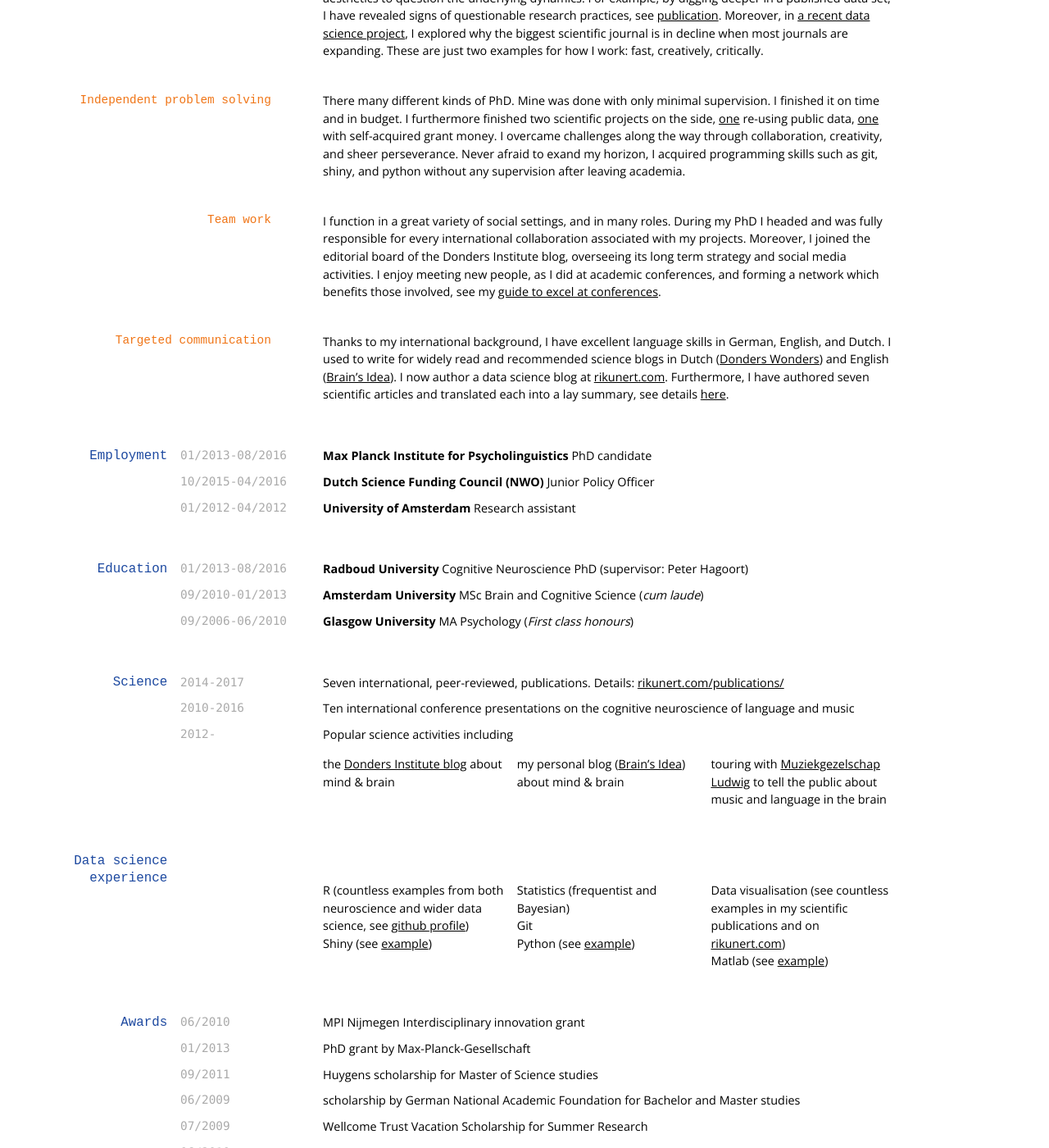
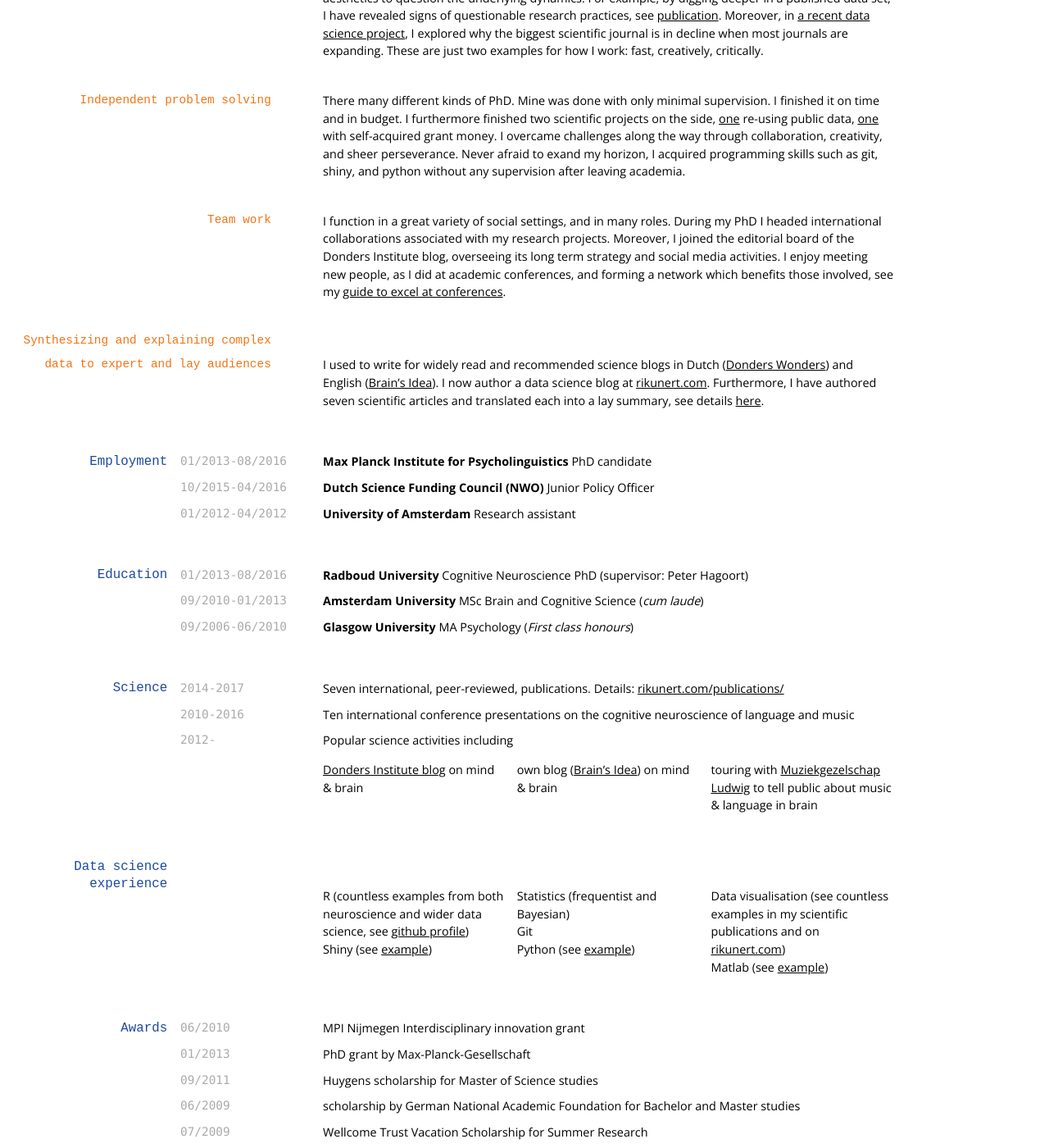
Before and after one commit to rikunert/rikunert.github.io, a Jekyll site: the page built from cv.md, in a window 1280 px wide and 1400 px high, scrolled down 433 px. Shown: the whole window at 82% size. Built offline with Jekyll 4.4.1, drawn with Linux system fonts in a browser that asks for light colours; nearby versions of some CDN libraries.

Commit message:
improved skill info in cv

```diff
--- a/cv.md
+++ b/cv.md
@@ -36,11 +36,11 @@
 
 ### Team work
 
-I function in a great variety of social settings, and in many roles. During my PhD I headed and was fully responsible for every international collaboration associated with my projects. Moreover, I joined the editorial board of the Donders Institute blog, overseeing its long term strategy and social media activities. I enjoy meeting new people, as I did at academic conferences, and forming a network which benefits those involved, see my [guide to excel at conferences](https://brainsidea.wordpress.com/2016/08/04/how-to-excel-at-academic-conferences-in-5-steps/).
+I function in a great variety of social settings, and in many roles. During my PhD I headed international collaborations associated with my research projects. Moreover, I joined the editorial board of the Donders Institute blog, overseeing its long term strategy and social media activities. I enjoy meeting new people, as I did at academic conferences, and forming a network which benefits those involved, see my [guide to excel at conferences](https://brainsidea.wordpress.com/2016/08/04/how-to-excel-at-academic-conferences-in-5-steps/).
 
-### Targeted communication
+### Synthesizing and explaining complex data to expert and lay audiences
 
-Thanks to my international background, I have excellent language skills in German, English, and Dutch. I used to write for widely read and recommended science blogs in Dutch ([Donders Wonders](http://blog.donders.ru.nl/?page_id=779)) and English ([Brain's Idea](http://brainsidea.wordpress.com/)). I now author a data science blog at [rikunert.com](http://rikunert.com). Furthermore, I have authored seven scientific articles and translated each into a lay summary, see details [here](http://rikunert.com/publications/).
+I used to write for widely read and recommended science blogs in Dutch ([Donders Wonders](http://blog.donders.ru.nl/?page_id=779)) and English ([Brain's Idea](http://brainsidea.wordpress.com/)). I now author a data science blog at [rikunert.com](http://rikunert.com). Furthermore, I have authored seven scientific articles and translated each into a lay summary, see details [here](http://rikunert.com/publications/).
 
 ## Employment
 
@@ -74,9 +74,9 @@
 
 `2012-`
 Popular science activities including
-* the [Donders Institute blog](http://blog.donders.ru.nl/?page_id=779) about mind & brain
-* my personal blog ([Brain's Idea](http://brainsidea.wordpress.com/)) about mind & brain
-* touring with [Muziekgezelschap Ludwig](http://www.ludwiglive.nl/brainwaves/brainwave-1-felix-meritis/) to tell the public about music and language in the brain
+* [Donders Institute blog](http://blog.donders.ru.nl/?page_id=779) on mind & brain
+* own blog ([Brain's Idea](http://brainsidea.wordpress.com/)) on mind & brain
+* touring with [Muziekgezelschap Ludwig](http://www.ludwiglive.nl/brainwaves/brainwave-1-felix-meritis/) to tell public about music & language in brain
 
 
 ## Data science experience
--- /dev/null
+++ b/cv/links.txt
@@ -0,0 +1 @@
+http://www.paullitvak.com/faq-for-academic-social-scientists-interested-in-tech/
```
